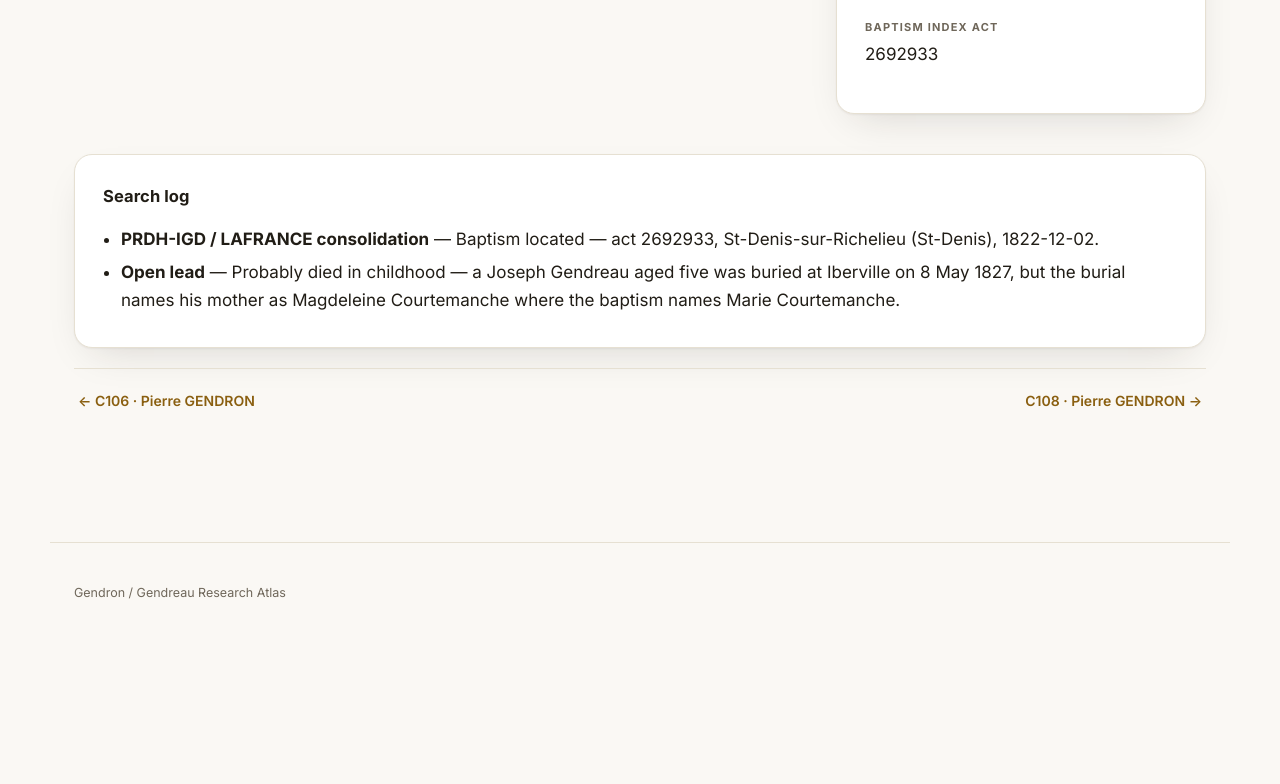
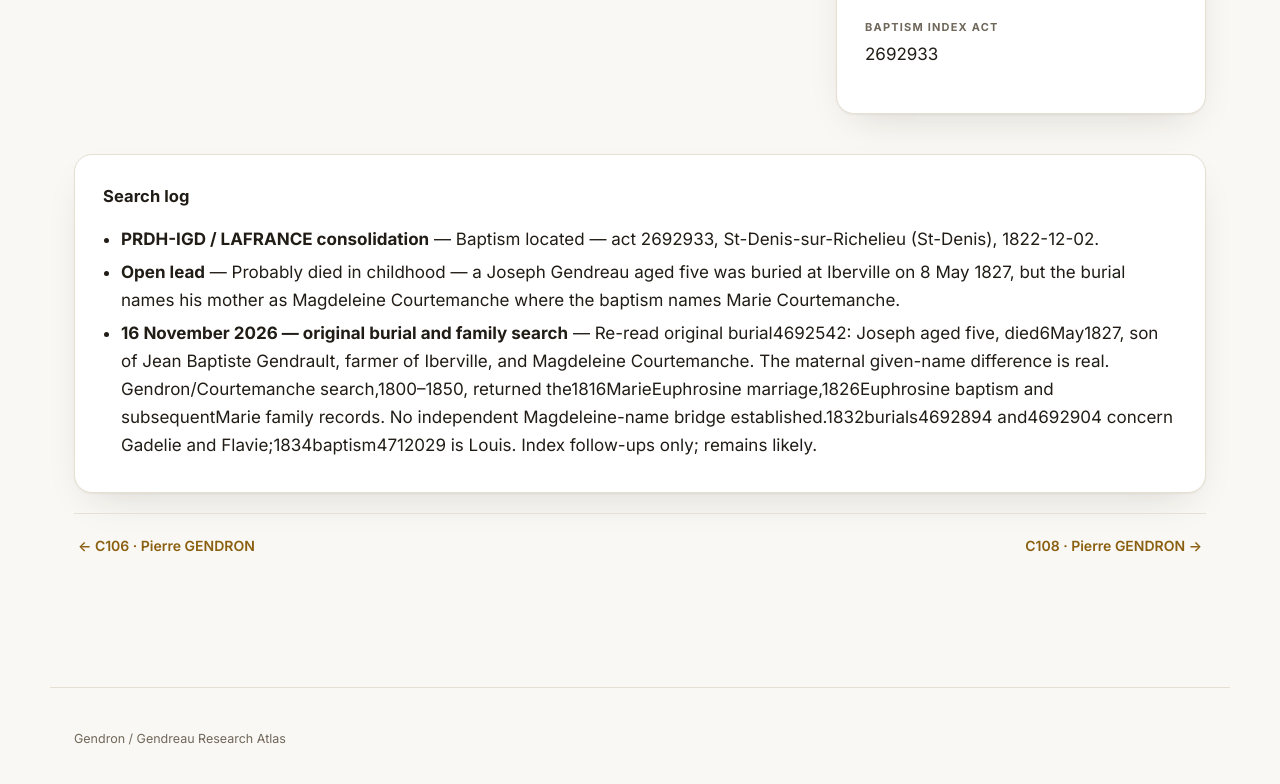
Before and after one commit to vetharmon/gendron-research, a Jekyll site: the page built from _candidates/c107.md, in a window 1280 px wide and 900 px high, scrolled down 1794 px, cut to the strip 104-888 px from the top of the window. Built offline with Jekyll 4.4.1, drawn with Linux system fonts in a browser that asks for light colours; before the commit the page ends 2548 px from its top, so only the background shows below that.

Commit message:
Record C107 elimination follow-up without changing assessment

```diff
--- a/_candidates/c107.md
+++ b/_candidates/c107.md
@@ -16,6 +16,8 @@ search_log:
     outcome: "Baptism located — act 2692933, St-Denis-sur-Richelieu (St-Denis), 1822-12-02."
   - resource: "Open lead"
     outcome: "Probably died in childhood — a Joseph Gendreau aged five was buried at Iberville on 8 May 1827, but the burial names his mother as Magdeleine Courtemanche where the baptism names Marie Courtemanche."
+  - resource: "16 November 2026 — original burial and family search"
+    outcome: "Re-read original burial4692542: Joseph aged five, died6May1827, son of Jean Baptiste Gendrault, farmer of Iberville, and Magdeleine Courtemanche. The maternal given-name difference is real. Gendron/Courtemanche search,1800–1850, returned the1816MarieEuphrosine marriage,1826Euphrosine baptism and subsequentMarie family records. No independent Magdeleine-name bridge established.1832burials4692894 and4692904 concern Gadelie and Flavie;1834baptism4712029 is Louis. Index follow-ups only; remains likely."
 permalink: /candidates/c107/
 sources:
   - label: "LAFRANCE baptism (act 2692933)"
```
